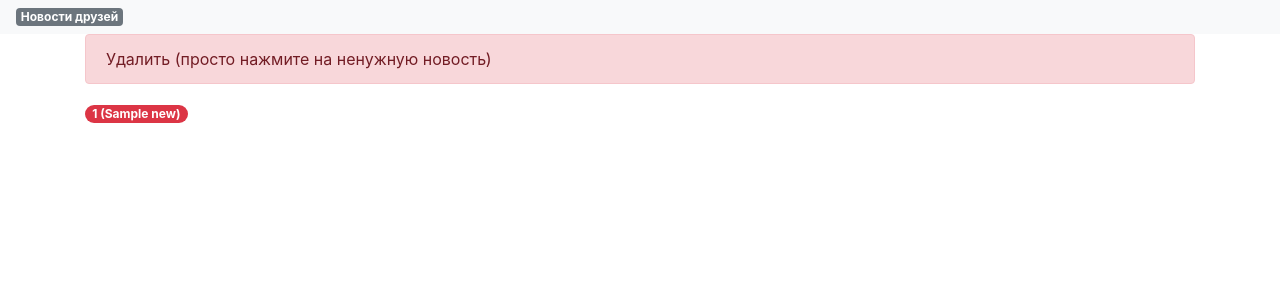
After one commit to MrAntonS/Flask, a Flask app: template templates/del_news.html in a window 1280 px wide. The commit adds this page. Shown: the top 300 px of the page. Run offline with Flask 2, Linux system fonts and the light colour scheme; the template is opened without the code that fills it: most values are stand-ins (such as "Sample title", 1, 10 or a date in 2020); some libraries are stand-ins or nearby versions.

Commit message:
Добавлено удаление новостей

```diff
--- a/main.py
+++ b/main.py
@@ -94,7 +94,7 @@ def friends_list():
     users_model = UsersModel(db.get_connection())
     friends_ids = friends_model.get_friends(session['user_id'])
 
-    if friends_ids:
+    if friends_ids and str(session['user_id']) != "1":
         friends = map(lambda x: [users_model.get_name(x[2]), x[2]], friends_ids)
         return render_template("friends_list.html", title="Мои друзья", friends=friends, session=session)
     return render_template("friends_list.html", title="Мои друзья", friends=None, session=session)
@@ -133,8 +133,7 @@ def add_friend(author_id):
     friends_model = FriendsModel(db.get_connection())
 
     if not friends_model.check_friendship(session["user_id"], author_id):
-        if not friends_model.get_friends(author_id):
-            friends_model.add_friend(session["user_id"], author_id)
+        friends_model.add_friend(session["user_id"], author_id)
     return redirect("/users_list")
 
 
@@ -150,7 +149,36 @@ def add_new():
         content = news_form.content.data
         news_model.insert(title, content, session['user_id'])
         return redirect("/index")
-    return render_template("add_new.html", title="Добавить новость", form=news_form)
+    return render_template("add_new.html", title="Добавить новость", form=news_form, session=session)
+
+
+@app.route("/del_news")
+def del_news():
+    if check(): return redirect('/login')
+
+    user_model = UsersModel(db.get_connection())
+    news_model = NewsModel(db.get_connection())
+    lambda_for_jinja = lambda x: [x[1], user_model.get_name(x[3]), x[0]]
+    if str(session['user_id']) == '1':
+        news = list(map(lambda_for_jinja, news_model.get_all()))
+    else:
+        news = list(map(lambda_for_jinja, news_model.get_all(session['user_id'])))
+    return render_template("del_news.html", title="Удалить новости", session=session, news=news)
+
+
+@app.route("/del_news/<int:news_id>")
+def del_new(news_id):
+    if check(): return redirect('/login')
+
+    news_model = NewsModel(db.get_connection())
+    user_model = UsersModel(db.get_connection())
+    new = news_model.get(news_id)
+
+    if new:
+        authors_id = new[3]
+        if str(session["user_id"]) == "1" or int(session['user_id']) == authors_id:
+            news_model.delete(news_id)
+    return redirect("/del_news")
 
 
 def get_news(user_id):
--- a/templates/base.html
+++ b/templates/base.html
@@ -12,10 +12,11 @@
         <span class="badge badge-secondary href="#">Новости друзей</span>
         {% if "username" in session %}
           <div>
+            <a class="badge badge-pill badge-primary" href="/index">Главная (новости)</a>
             <a class="badge badge-pill badge-success" href="/users_list">Список пользователей</a>
             <a class="badge badge-pill badge-success" href="/friends_list">Мои друзья</a>
-            <a class="badge badge-pill badge-success" href="/index">Главная (новости)</a>
-            <a class="badge badge-pill badge-success" href="/add_new">Добавить новость</a>
+            <a class="badge badge-pill badge-info" href="/add_new">Добавить новость</a>
+            <a class="badge badge-pill badge-danger" href="/del_news">Удалить новость (-и)</a>
             <a class="badge badge-pill badge-danger" href="/logout">Выйти из аккаунта ({{session['username']}})</a>
           </div>
         {% endif %}
--- /dev/null
+++ b/templates/del_news.html
@@ -0,0 +1,15 @@
+{% extends "base.html" %}
+
+{% block content %}
+	<div class="alert alert-danger" role="alert">
+		Удалить (просто нажмите на ненужную новость)
+	</div>
+	{% if news %}
+	    {% for new in news %}
+	    	<a class="badge badge-pill badge-danger" href="/del_news/{{new[2]}}"> {{new[0]}} ({{new[1]}}) </a>
+	    	<br>
+	    {% endfor %}
+	{% else %}
+		<h2><span class="badge badge-pill badge-info">Нет новостей, которые вы можете удалить!</span></h2>
+	{% endif %}
+{% endblock %}
--- a/templates/friends_list.html
+++ b/templates/friends_list.html
@@ -10,6 +10,6 @@
 	    	<br>
 	    {% endfor %}
 	{% else %}
-		<h2><span class="badge badge-pill badge-success">У вас нет друзей!</span></h2>
+		<h2><span class="badge badge-pill badge-info">Нет людей, от которых вы можете отписаться!</span></h2>
 	{% endif %}
 {% endblock %}
--- a/templates/index.html
+++ b/templates/index.html
@@ -3,7 +3,11 @@
 {% block content %}
 	{%if news%}
 	    {%for new in news%}
-	    	<blockquote class="blockquote">
+	    	{%if new[0] == "admin"%}
+	    		<blockquote class="blockquote bg-warning text-dark">
+	    	{%else%}
+	    		<blockquote class="blockquote">
+	    	{%endif%}
 	    		<p class="mb-0"><h1 class="text-center">{{new[1]}}</h1>{{new[2]}}</p>
 	    		<footer class="blockquote-footer text-right">{{new[0]}}</footer>
 	    	</blockquote>
--- a/templates/users_list.html
+++ b/templates/users_list.html
@@ -10,6 +10,6 @@
 	    	<br>
 	    {% endfor %}
 	{% else %}
-		<h2><span class="badge badge-pill badge-success">Вы уже подписаны на всех!</span></h2>
+		<h2><span class="badge badge-pill badge-info">Вы уже подписаны на всех!</span></h2>
 	{% endif %}
 {% endblock %}
```
Also changed, not shown: db_editor.py (+5 -3 lines), FLASK.db.
